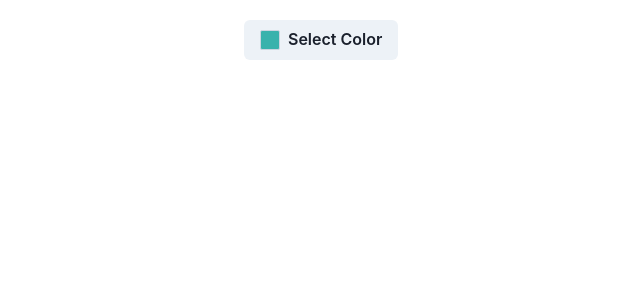
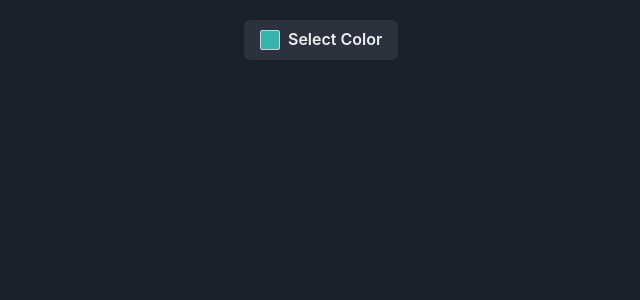
Before and after one commit to itta611/3d-colorpicker, a Next.js app: page / in a window 1280 px wide. Shown: the top 300 px of the page, without its empty margins (28-668 px from the left). Built offline with nearby package versions, Linux system fonts and the light colour scheme.

Commit message:
dark mode

```diff
--- a/pages/_app.js
+++ b/pages/_app.js
@@ -1,8 +1,9 @@
 import { ChakraProvider } from '@chakra-ui/react';
+import theme from './theme';
 
 function App({ Component, pageProps }) {
   return (
-    <ChakraProvider>
+    <ChakraProvider theme={theme}>
       <Component {...pageProps} />
     </ChakraProvider>
   );
--- /dev/null
+++ b/pages/_document.js
@@ -0,0 +1,18 @@
+import { ColorModeScript } from '@chakra-ui/react';
+import NextDocument, { Html, Head, Main, NextScript } from 'next/document';
+import theme from './theme';
+
+export default class Document extends NextDocument {
+  render() {
+    return (
+      <Html lang="en">
+        <Head />
+        <body>
+          <ColorModeScript initialColorMode={theme.config.initialColorMode} />
+          <Main />
+          <NextScript />
+        </body>
+      </Html>
+    );
+  }
+}
--- /dev/null
+++ b/pages/theme.js
@@ -0,0 +1,10 @@
+import { extendTheme } from '@chakra-ui/react';
+
+const config = {
+  initialColorMode: 'dark',
+  useSystemColorMode: false,
+};
+
+const theme = extendTheme({ config });
+
+export default theme;
```
